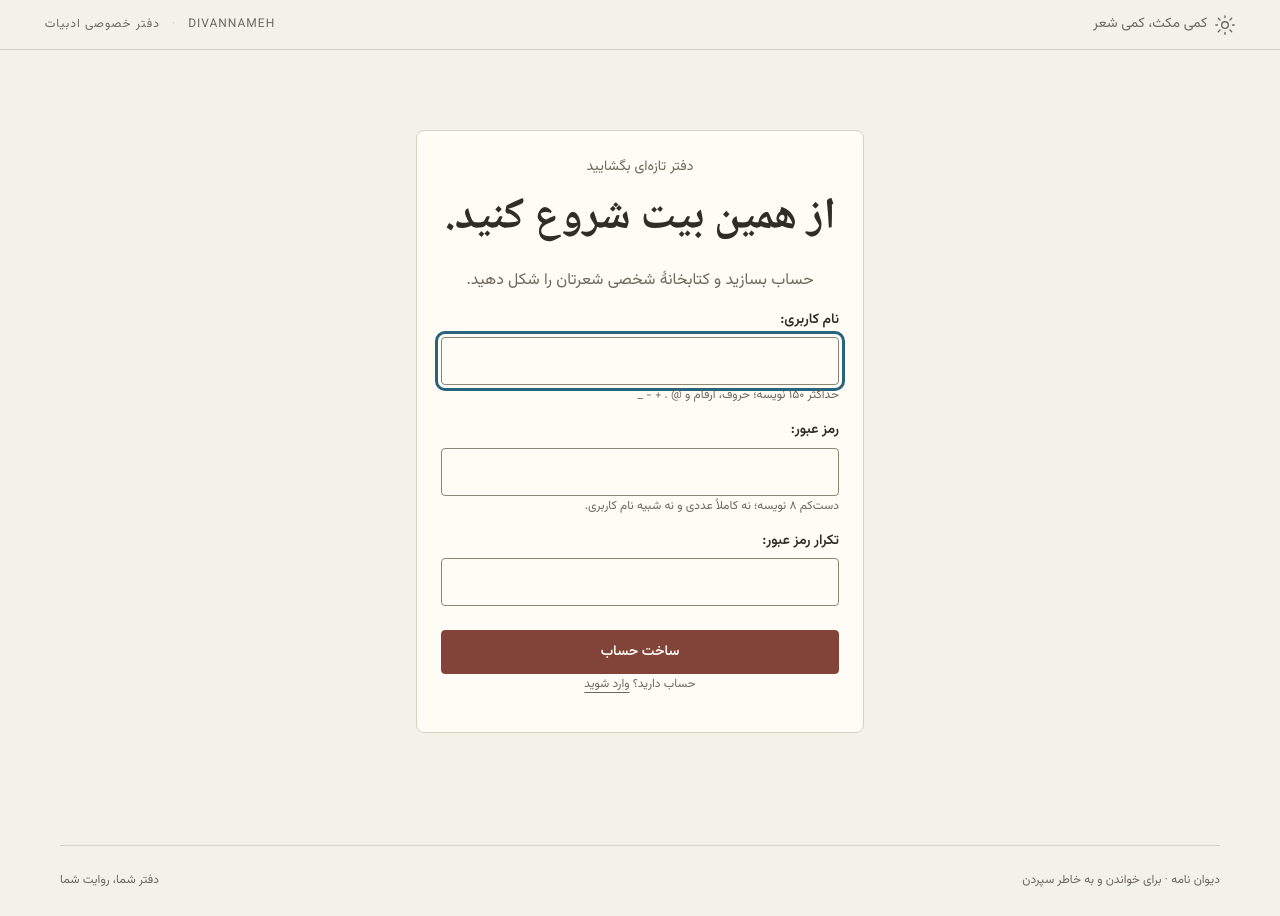
After one commit to dexterMAHO/DivanNameh, a Django app: page /signup/ in a window 1280 px wide. The commit adds this page. Run offline with Django 5.2, Linux system fonts and the light colour scheme.

Commit message:
Add self-service user signup
- PersianUserCreationForm with Persian labels, help texts and errors
- /signup/ view: creates the account, logs in, redirects to dashboard;
  authenticated users are redirected away
- signup.html page and signup link on the login page
- Replace the no-registration test with signup coverage (36 tests green)

Co-Authored-By: Claude Fable 5 <noreply@anthropic.com>

```diff
--- a/accounts/forms.py
+++ b/accounts/forms.py
@@ -1,5 +1,6 @@
 from django import forms
-from django.contrib.auth.forms import AuthenticationForm
+from django.contrib.auth import get_user_model
+from django.contrib.auth.forms import AuthenticationForm, UserCreationForm
 
 class PersianAuthenticationForm(AuthenticationForm):
     username = forms.CharField(label='نام کاربری', widget=forms.TextInput(attrs={'autofocus': True, 'autocomplete': 'username'}), error_messages={'required': 'نام کاربری را وارد کنید.'})
@@ -8,3 +9,14 @@ class PersianAuthenticationForm(AuthenticationForm):
         'invalid_login': 'نام کاربری یا رمز عبور درست نیست.',
         'inactive': 'این حساب غیرفعال است.',
     }
+
+
+class PersianUserCreationForm(UserCreationForm):
+    username = forms.CharField(label='نام کاربری', max_length=150, widget=forms.TextInput(attrs={'autofocus': True, 'autocomplete': 'username'}), help_text='حداکثر ۱۵۰ نویسه؛ حروف، ارقام و @ . + - _', error_messages={'required': 'نام کاربری را وارد کنید.'})
+    password1 = forms.CharField(label='رمز عبور', strip=False, widget=forms.PasswordInput(attrs={'autocomplete': 'new-password'}), help_text='دست‌کم ۸ نویسه؛ نه کاملاً عددی و نه شبیه نام کاربری.', error_messages={'required': 'رمز عبور را وارد کنید.'})
+    password2 = forms.CharField(label='تکرار رمز عبور', strip=False, widget=forms.PasswordInput(attrs={'autocomplete': 'new-password'}), error_messages={'required': 'تکرار رمز عبور را وارد کنید.'})
+    error_messages = {'password_mismatch': 'دو رمز واردشده یکسان نیستند.'}
+
+    class Meta(UserCreationForm.Meta):
+        model = get_user_model()
+        error_messages = {'username': {'unique': 'این نام کاربری قبلاً گرفته شده است.'}}
--- /dev/null
+++ b/accounts/views.py
@@ -0,0 +1,17 @@
+from django.contrib.auth import login
+from django.contrib import messages
+from django.shortcuts import redirect, render
+
+from .forms import PersianUserCreationForm
+
+
+def signup(request):
+    if request.user.is_authenticated:
+        return redirect('dashboard')
+    form = PersianUserCreationForm(request.POST or None)
+    if request.method == 'POST' and form.is_valid():
+        user = form.save()
+        login(request, user)
+        messages.success(request, 'حساب شما ساخته شد؛ به دفترتان خوش آمدید.')
+        return redirect('dashboard')
+    return render(request, 'accounts/signup.html', {'form': form})
--- a/config/urls.py
+++ b/config/urls.py
@@ -4,6 +4,7 @@ from django.contrib.auth.views import LoginView, LogoutView
 from django.urls import path
 from django.views.generic import TemplateView
 from accounts.forms import PersianAuthenticationForm
+from accounts.views import signup
 from .health import health
 from poetry import views as p
 from memorization import views as m
@@ -13,6 +14,7 @@ urlpatterns = [
     path('admin/', admin.site.urls),
     path('login/', LoginView.as_view(authentication_form=PersianAuthenticationForm, template_name='accounts/login.html', redirect_authenticated_user=True), name='login'),
     path('logout/', LogoutView.as_view(), name='logout'),
+    path('signup/', signup, name='signup'),
     path('', p.dashboard, name='dashboard'),
     path('poems/', p.poem_list, name='poems'),
     path('poems/new/', p.poem_edit, name='poem-new'),
--- a/templates/accounts/login.html
+++ b/templates/accounts/login.html
@@ -1 +1 @@
-{% extends 'base.html' %}{% block title %}ورود{% endblock %}{% block content %}<section class="login panel"><span class="eyebrow">خوش آمدید به دفترتان</span><h1>شعر می‌ماند.</h1><p class="muted">وارد شوید و رشتهٔ شعرهای به‌خاطرمانده را ادامه دهید.</p><form method="post">{% csrf_token %}{{ form.as_p }}<input type="hidden" name="next" value="{{ next }}"><button class="primary wide">ورود به دیوان نامه</button></form><p class="fine">حساب شخصی شما توسط مدیر ساخته می‌شود.</p></section>{% endblock %}
+{% extends 'base.html' %}{% block title %}ورود{% endblock %}{% block content %}<section class="login panel"><span class="eyebrow">خوش آمدید به دفترتان</span><h1>شعر می‌ماند.</h1><p class="muted">وارد شوید و رشتهٔ شعرهای به‌خاطرمانده را ادامه دهید.</p><form method="post">{% csrf_token %}{{ form.as_p }}<input type="hidden" name="next" value="{{ next }}"><button class="primary wide">ورود به دیوان نامه</button></form><p class="fine">حساب ندارید؟ <a href="{% url 'signup' %}">ثبت‌نام کنید</a></p></section>{% endblock %}
--- /dev/null
+++ b/templates/accounts/signup.html
@@ -0,0 +1 @@
+{% extends 'base.html' %}{% block title %}ثبت‌نام{% endblock %}{% block content %}<section class="login panel"><span class="eyebrow">دفتر تازه‌ای بگشایید</span><h1>از همین بیت شروع کنید.</h1><p class="muted">حساب بسازید و کتابخانهٔ شخصی شعرتان را شکل دهید.</p><form method="post">{% csrf_token %}{{ form.as_p }}<button class="primary wide">ساخت حساب</button></form><p class="fine">حساب دارید؟ <a href="{% url 'login' %}">وارد شوید</a></p></section>{% endblock %}
```
Also changed, not shown: accounts/tests/test_auth.py (+18 -2 lines).
